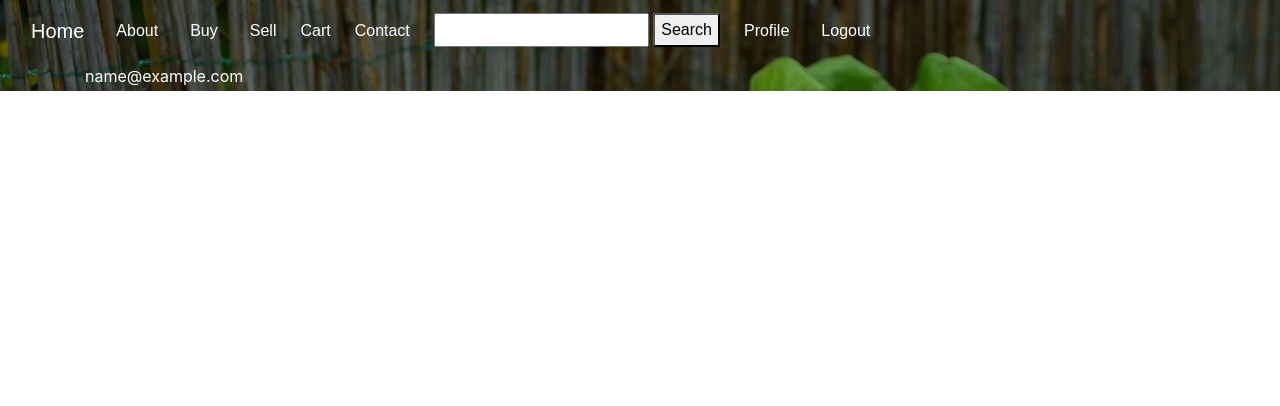
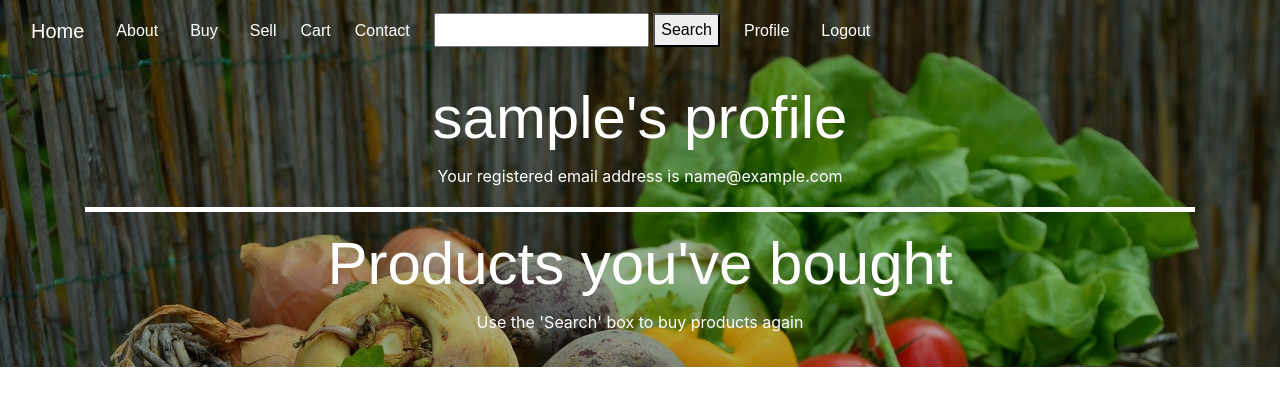
Before and after one commit to digitalstuart/kerry-online-farmers-market, a Django app: page /accounts/profile/ in a window 1280 px wide. Shown: the top 406 px of the page. Run offline with Django 3.2, Linux system fonts and the light colour scheme; the visitor is signed in with stand-in values (Sample User, id 1); data comes from the database, SQL or seed files in the repository; data that the repository does not hold is empty; some libraries are stand-ins or nearby versions; some web fonts are replaced.

Commit message:
Product images and prices added to user profiles, plus general profile page formatting and styling

```diff
--- a/accounts/templates/profile.html
+++ b/accounts/templates/profile.html
@@ -1,19 +1,25 @@
 {% extends 'second_base.html' %}
 
-{% block page_title %}{{ user }}'s Profile{% endblock %}
+{% block content %}
+<div class="container sections text-center">
+	<h1 class="section-heading">{{ user }}'s profile</h1>
+	<p>Your registered email address is {{ profile.email }}</p>
+    <hr class="block-divider">
+	<h1>Products you've bought</h1>
+    <p>Use the 'Search' box to buy products again</p>
+	<div class="row row-flex">
 
-{% block page_heading %}{{ user }}'s Profile{% endblock %}
+		{% for products in user.products.all %}
+		<div class="col-xs-10 col-xs-offset-1 col-sm-offset-0 col-sm-6 col-md-3 display panel panel-default">
+			<div class="panel-body">
+				<div class="product" style="background-image: url('{{ MEDIA_URL }}{{ products.product.image }}')"></div>
+				<h3>{{ products.product.name }}</h3>
+				<p><strong>€{{ products.product.price }}</strong></p>
+			</div>
+		</div>
 
-{% block content %}
-<div class="container sections">
-	<p>{{ profile.email }}</p>
 
-	{% for products in user.products.all %}
-	<p>Bought - {{ products.product.name }}</p>
-	{% endfor %}
-
-	{% for listings in user.listings.all %}
-	<p>Sold - {{ listings }}</p>
-	{% endfor %}
+		{% endfor %}
+	</div>
 </div>
 {% endblock %}
--- a/products/templates/products.html
+++ b/products/templates/products.html
@@ -14,7 +14,7 @@
 				<div class="product" style="background-image: url('{{ MEDIA_URL }}{{ product.image }}')"></div>
 
 				<h3>{{ product.name }}</h3>
-				<p class="product-description"><strong>{{ product.description }}</strong></p>
+                <p class="product-description"><strong>{{ product.description }}</strong></p>
 				<p class="product-price"><strong>€{{ product.price }}</strong></p>
 				{% if product.user == request.user %}
 				<a href="{% url 'edit_product' product.id %}"
```
